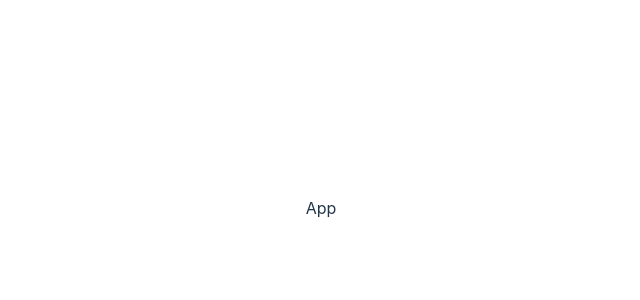
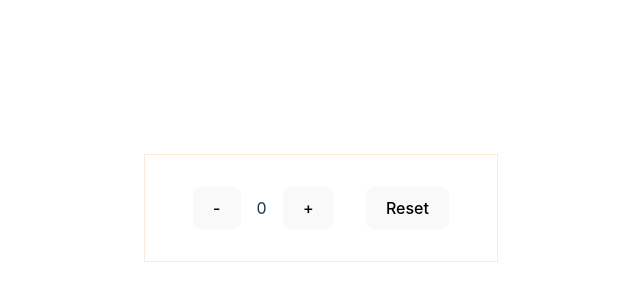
Before and after one commit to joshxc/react-hooks, a React (Vite) app in the folder use-reducer/: page / in a window 1280 px wide. Shown: the part 192-492 px from the top of the page, without its empty margins (319-959 px from the left). Built offline with nearby package versions, Linux system fonts and the light colour scheme.

Commit message:
add SimpleReducerCounter

```diff
--- a/use-reducer/src/App.css
+++ b/use-reducer/src/App.css
@@ -4,3 +4,17 @@
   padding: 2rem;
   text-align: center;
 }
+
+.container {
+  display: flex;
+  flex-direction: row;
+  align-items: center;
+  justify-content: space-evenly;
+  border: 1px solid antiquewhite;
+  padding: 2em;
+  margin: 2em;
+}
+
+.container button {
+  margin: 0 1em;
+}
--- a/use-reducer/src/App.jsx
+++ b/use-reducer/src/App.jsx
@@ -1,10 +1,11 @@
 import React from 'react';
+import SimpleReducerCounter from './components/SimpleReducerCounter';
 import './App.css';
 
 function App() {
   return (
-    <div className="App">
-      App
+    <div className="container">
+      <SimpleReducerCounter />
     </div>
   );
 }
--- /dev/null
+++ b/use-reducer/src/components/SimpleReducerCounter.jsx
@@ -0,0 +1,31 @@
+import React, { useReducer } from 'react';
+
+const initialState = 0;
+const reducer = (state, action) => {
+  switch (action) {
+    case 'increment':
+      return state + 1;
+    case 'decrement':
+      return state - 1;
+    case 'reset':
+      return initialState;
+    default:
+      return state;
+  }
+};
+
+function SimpleReducerCounter() {
+  // useReducer returns the current state, and dispatch method to call actions in the reducer()
+  const [count, dispatch] = useReducer(reducer, initialState);
+
+  return (
+    <div>
+      <button onClick={() => dispatch('decrement')}>-</button>
+      <span>{count}</span>
+      <button onClick={() => dispatch('increment')}>+</button>
+      <button onClick={() => dispatch('reset')}>Reset</button>
+    </div>
+  );
+}
+
+export default SimpleReducerCounter;
```
